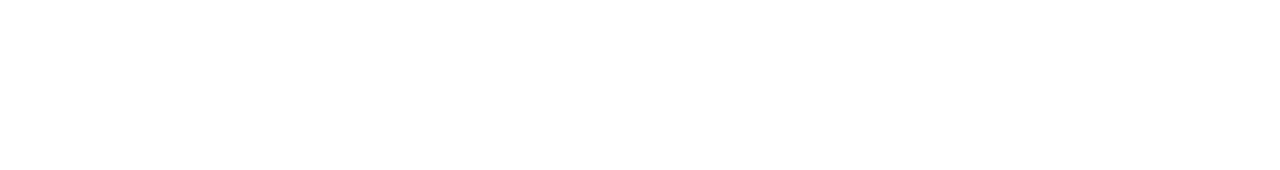
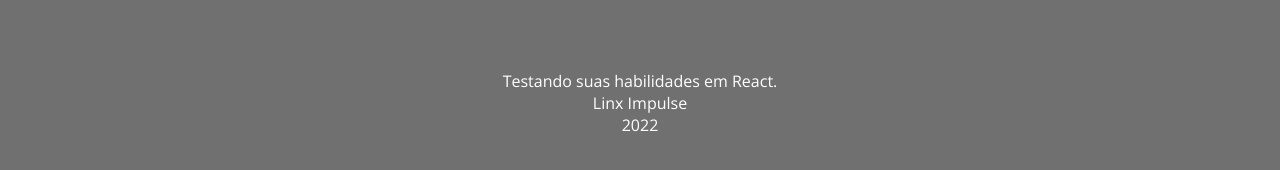
Before and after one commit to bruxvr/desafio-linx-impulse, a React (Vite) app: page / in a window 1280 px wide. Shown: the part 1646-1816 px from the top of the page. Before the commit the page ends 1542 px from the top, so only its background shows below. Built offline with nearby package versions, Linux system fonts and the light colour scheme; no server answers.

Commit message:
feat: adição do componente Footer,

```diff
--- /dev/null
+++ b/src/components/Footer/index.jsx
@@ -0,0 +1,13 @@
+import { FooterStyle } from "./style";
+
+export function Footer() {
+    return (
+    <FooterStyle>
+        <div className="footer-box">
+            <p>Testando suas habilidades em React.</p>
+            <p>Linx Impulse</p>
+            <p>2022</p>
+        </div>
+    </FooterStyle>
+    );
+}
--- /dev/null
+++ b/src/components/Footer/style.js
@@ -0,0 +1,21 @@
+import styled from "styled-components";
+
+export const FooterStyle = styled.div `
+        display: flex;
+        flex-direction: column;
+        width: 100%;
+        height: 350px;
+        background-color: #707070;
+        clip-path: polygon(0 25%, 100% 0, 100% 100%, 0 100%);
+        justify-content: center;
+        color: #FFFFFF;
+
+
+        .footer-box {
+            display: flex;
+            flex-direction: column;
+            align-items: center;
+            margin-top: 4rem;
+        }
+
+`
--- a/src/pages/Home/index.jsx
+++ b/src/pages/Home/index.jsx
@@ -3,8 +3,7 @@
 import { Divider } from "../../components/Divider"
 import { Products } from "../../components/Products"
 import { Share } from "../../components/Share"
-
-
+import { Footer } from "../../components/Footer"
 
 function Home () {
   return (
@@ -15,6 +14,7 @@
       <Products />
       <Divider>Compartilhe a novidade</ Divider>
       <Share />
+      <Footer />
 
     </>
   )
```
